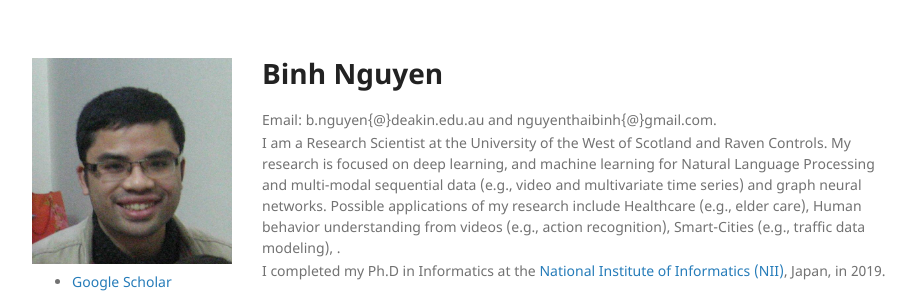
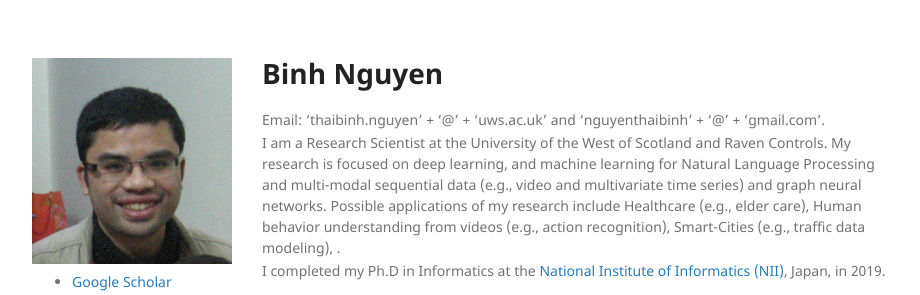
Before and after one commit to nguyenthaibinh/nguyenthaibinh.github.io, a Jekyll site: the page built from index.md, in a window 1280 px wide and 900 px high. Shown: the top 295 px of the window, without its empty margins (178-1098 px from the left). Built offline with Jekyll 4.4.1, drawn with Linux system fonts in a browser that asks for light colours; the repository's description, which GitHub fills in, is left out; our own code applies the rules of GitHub Pages for plain Markdown files.

Commit message:
updated email address

```diff
--- a/index.md
+++ b/index.md
@@ -2,7 +2,7 @@
 layout: default
 ---
 # Binh Nguyen
-Email: b.nguyen{@}deakin.edu.au and nguyenthaibinh{@}gmail.com.
+Email: 'thaibinh.nguyen' + '@' + 'uws.ac.uk' and 'nguyenthaibinh' + '@' + 'gmail.com'.
 
 I am a Research Scientist at the University of the West of Scotland and Raven Controls. My research is focused on deep learning, and machine learning for Natural Language Processing and multi-modal sequential data (e.g., video and multivariate time series) and graph neural networks. Possible applications of my research include Healthcare (e.g., elder care), Human behavior understanding from videos (e.g., action recognition), Smart-Cities (e.g., traffic data modeling), .
 
```
